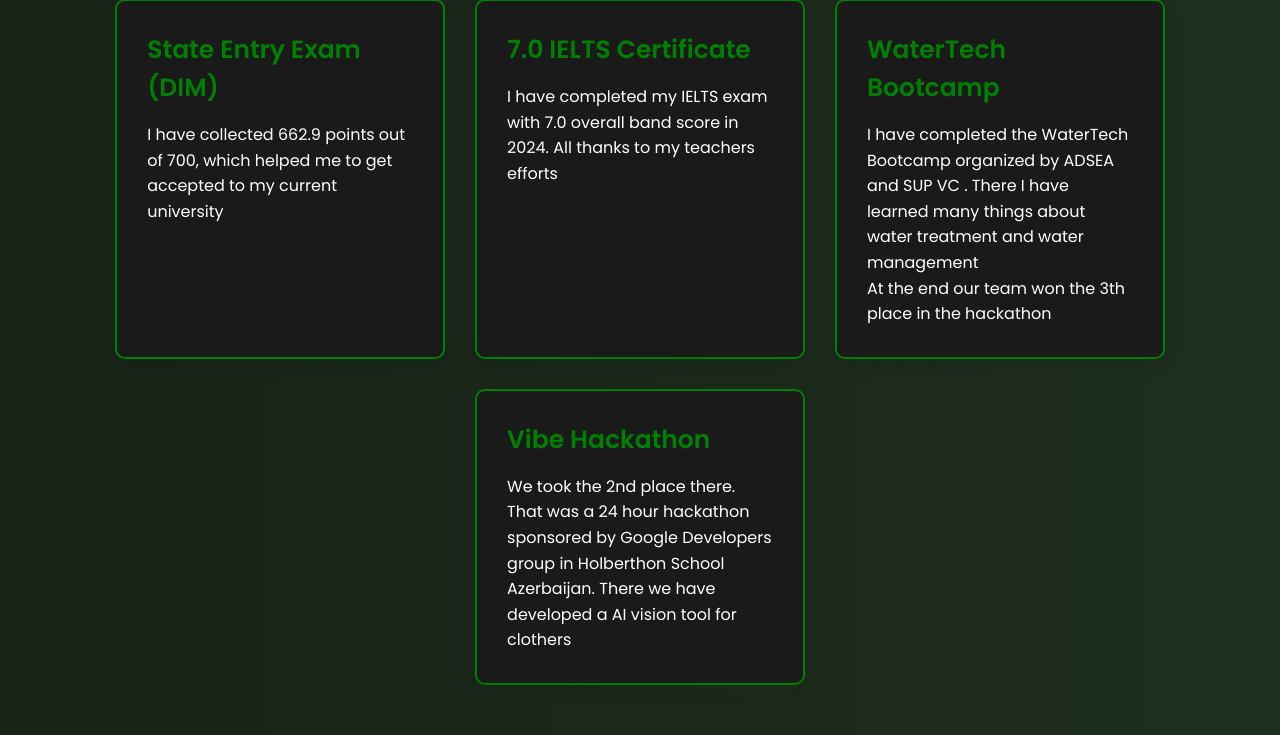
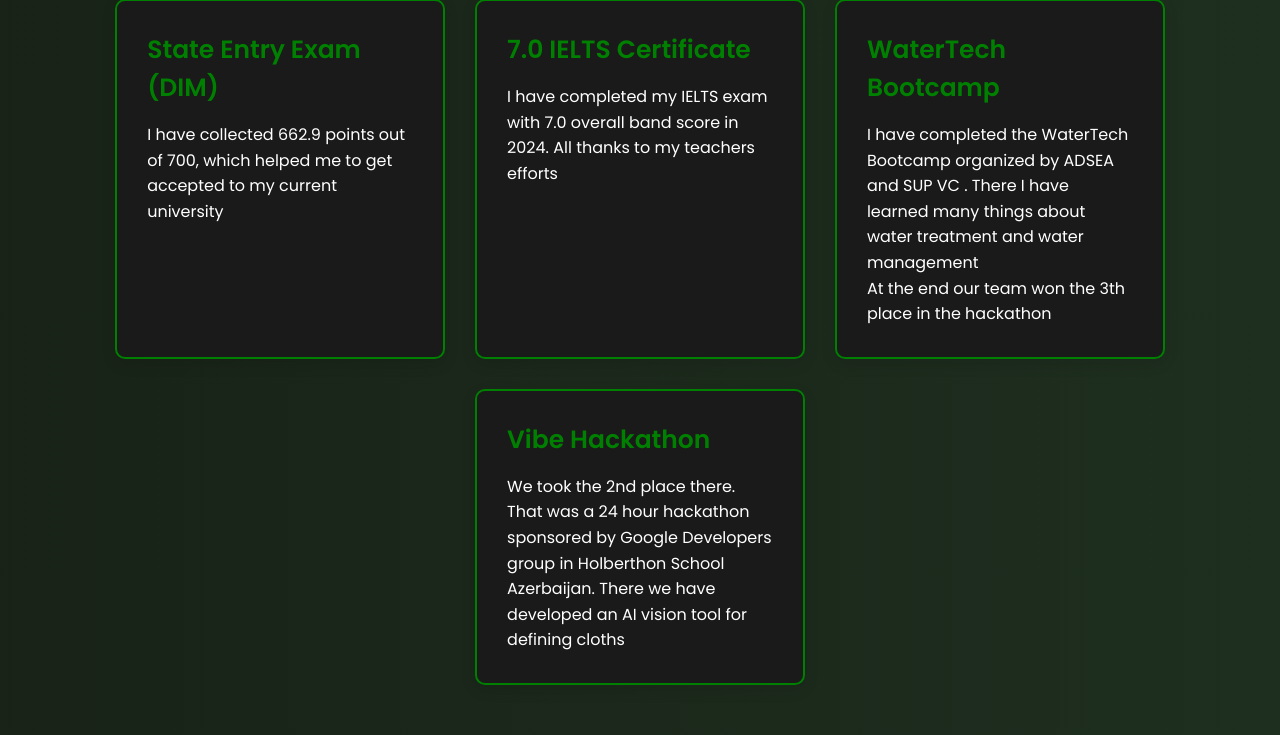
Before and after one commit to Muhi2007/Portfolio, a Flask app: page /achievement in a window 1280 px wide. Shown: the part 191-926 px from the top of the page. Run offline with Flask 3, Linux system fonts and the light colour scheme.

Commit message:
Add favicon and fix grammar

```diff
--- a/templates/achievement.html
+++ b/templates/achievement.html
@@ -21,7 +21,7 @@
         </div>
         <div class="service-item">
             <h3>Vibe Hackathon</h3>
-            <p>We took the 2nd place there. That was a 24 hour hackathon sponsored by Google Developers group in Holberthon School Azerbaijan. There we have developed a AI vision tool for clothers</p>
+            <p>We took the 2nd place there. That was a 24 hour hackathon sponsored by Google Developers group in Holberthon School Azerbaijan. There we have developed an AI vision tool for defining cloths</p>
         </div>
     </div>
 </section>
--- a/templates/base.html
+++ b/templates/base.html
@@ -4,6 +4,7 @@
     <meta charset="UTF-8">
     <meta name="viewport" content="width=device-width, initial-scale=1.0">
     <title>{% block title %}My Portfolio{% endblock %}</title>
+    <link rel="icon" type="image/x-icon" href="{{ url_for('static', filename='images/favicon.png') }}">
     <link rel="stylesheet" href="{{ url_for('static', filename='style.css') }}">
     <link rel="stylesheet" href="https://cdnjs.cloudflare.com/ajax/libs/font-awesome/6.5.2/css/all.min.css">
 </head>
--- a/templates/index.html
+++ b/templates/index.html
@@ -2,8 +2,9 @@
 
 {% block content %}
 <section class="home">
+
     <div class="home-img">
-        <img src="{{ url_for('static', filename='profile_photo.jpg') }}" alt="">
+        <img src="{{ url_for('static', filename='images/profile_photo.jpg') }}" alt="">
     </div>
     <div class="home-content">
         <h1>Hi, it's <span> Muhammad</span></h1>
```
Also changed, not shown: 1734380614982.jpg (deleted), static/images/favicon.png (added), static/images/profile_photo.jpg (renamed from static/profile_photo.jpg).
